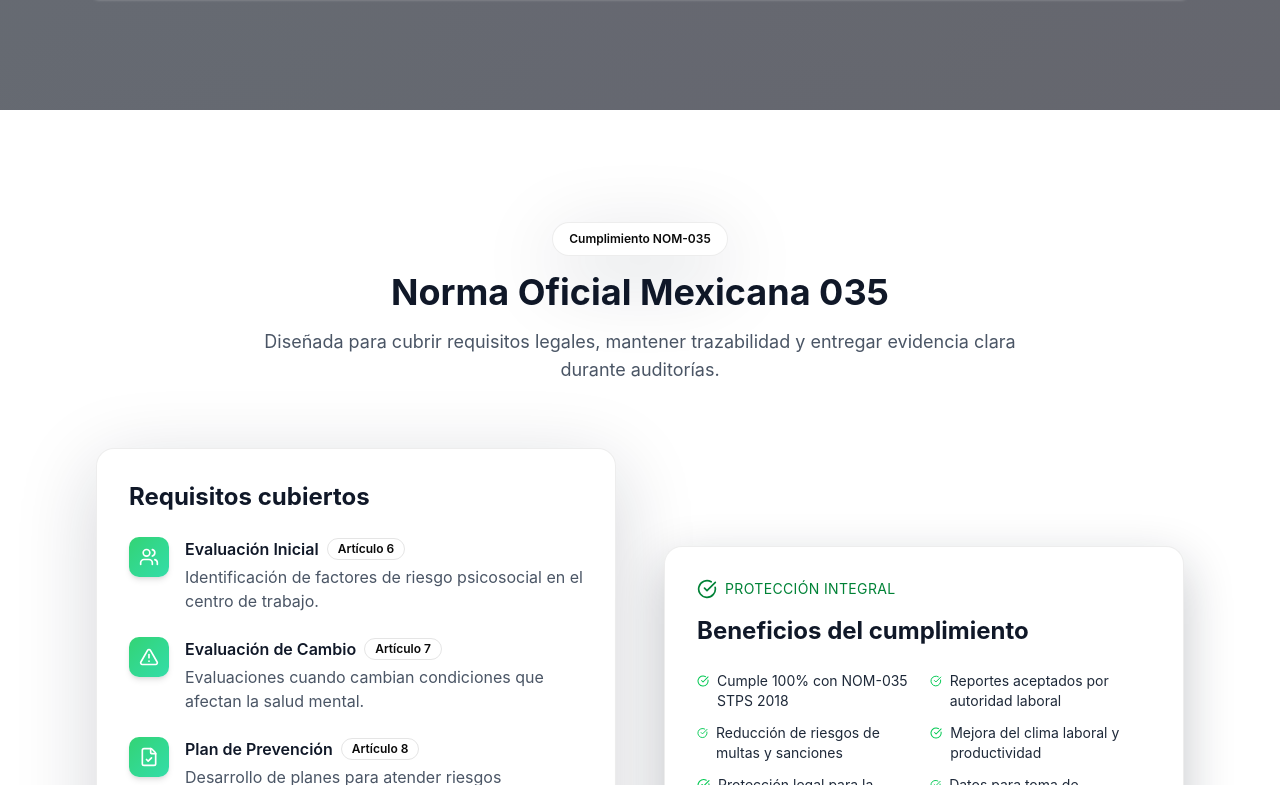
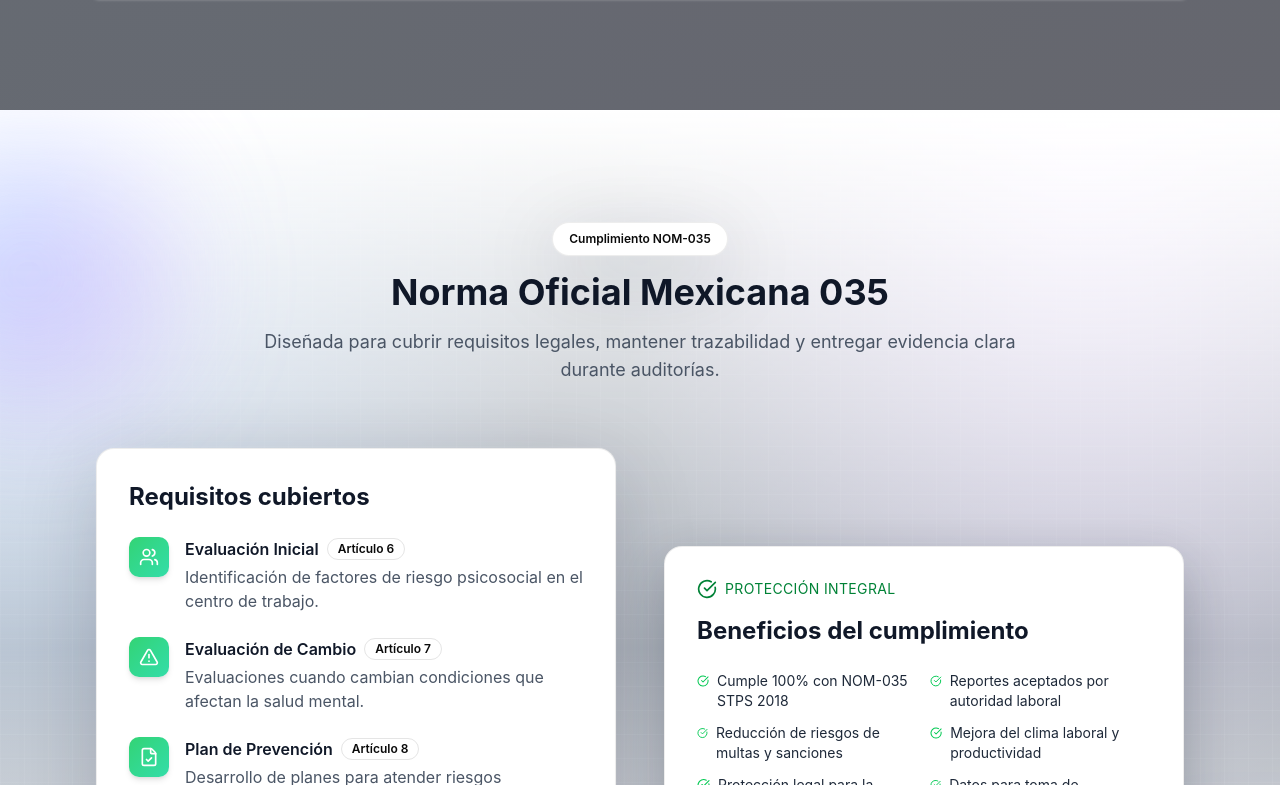
Before and after one commit to BryanPMX/Entorno-35, a Next.js app in the folder web/frontend/: page / in a window 1280 px wide. Shown: the part 2235-3020 px from the top of the page. Built offline with nearby package versions, Linux system fonts and the light colour scheme; no server answers.

Commit message:
style: alternate hero and features visual themes across compliance, pricing, and footer sections

```diff
--- a/web/frontend/components/marketing/compliance-section.tsx
+++ b/web/frontend/components/marketing/compliance-section.tsx
@@ -44,9 +44,11 @@ export function ComplianceSection() {
   ];
 
   return (
-    <section id="compliance" className="relative overflow-hidden py-20 lg:py-28 bg-white dark:bg-background">
-      <div className="absolute inset-0 -z-10 bg-gradient-to-br from-blue-50 via-white to-purple-50 dark:from-background dark:via-background dark:to-background" />
-      <div className="absolute inset-0 -z-10 soft-grid opacity-70" />
+    <section id="compliance" className="relative overflow-hidden py-20 lg:py-28 bg-gradient-to-b from-white via-blue-50/60 to-white dark:from-background dark:via-background dark:to-background">
+      <div className="absolute inset-0 -z-10 bg-aurora opacity-70 dark:opacity-40" />
+      <div className="absolute inset-0 -z-10 soft-grid" />
+      <div className="absolute -left-24 top-10 h-64 w-64 rounded-full bg-gradient-to-br from-blue-300/50 to-purple-400/40 blur-3xl" />
+      <div className="absolute -right-32 -bottom-10 h-80 w-80 rounded-full bg-gradient-to-tl from-purple-500/40 to-indigo-400/35 blur-3xl" />
       <div className="max-w-6xl mx-auto px-4 sm:px-6 lg:px-8">
         {/* Section Header */}
         <div className="text-center mb-16">
--- a/web/frontend/components/marketing/footer.tsx
+++ b/web/frontend/components/marketing/footer.tsx
@@ -9,8 +9,10 @@ export function MarketingFooter() {
   const currentYear = new Date().getFullYear();
 
   return (
-    <footer className="bg-gradient-to-b from-gray-900 via-gray-950 to-black text-white">
-      <div className="max-w-6xl mx-auto px-4 sm:px-6 lg:px-8 py-12">
+    <footer className="relative overflow-hidden bg-gradient-to-b from-slate-950 via-slate-900 to-black text-white">
+      <div className="absolute inset-0 bg-aurora opacity-35 pointer-events-none" />
+      <div className="absolute inset-0 soft-grid opacity-20 pointer-events-none" />
+      <div className="max-w-6xl mx-auto px-4 sm:px-6 lg:px-8 py-12 relative">
         <div className="grid grid-cols-1 md:grid-cols-4 gap-8">
           {/* Company Info */}
           <div className="col-span-1 md:col-span-2">
--- a/web/frontend/components/marketing/pricing-section.tsx
+++ b/web/frontend/components/marketing/pricing-section.tsx
@@ -53,7 +53,7 @@ export function PricingSection() {
 
   return (
     <section id="pricing" className="relative overflow-hidden py-20 lg:py-28 bg-gradient-to-b from-gray-50 via-white to-gray-50 dark:from-background dark:via-background dark:to-background">
-      <div className="absolute inset-0 -z-10 bg-aurora opacity-70 dark:opacity-40" />
+      <div className="absolute inset-0 -z-10 soft-grid opacity-45" />
       <div className="max-w-6xl mx-auto px-4 sm:px-6 lg:px-8">
         {/* Section Header */}
         <div className="text-center mb-16">
```
